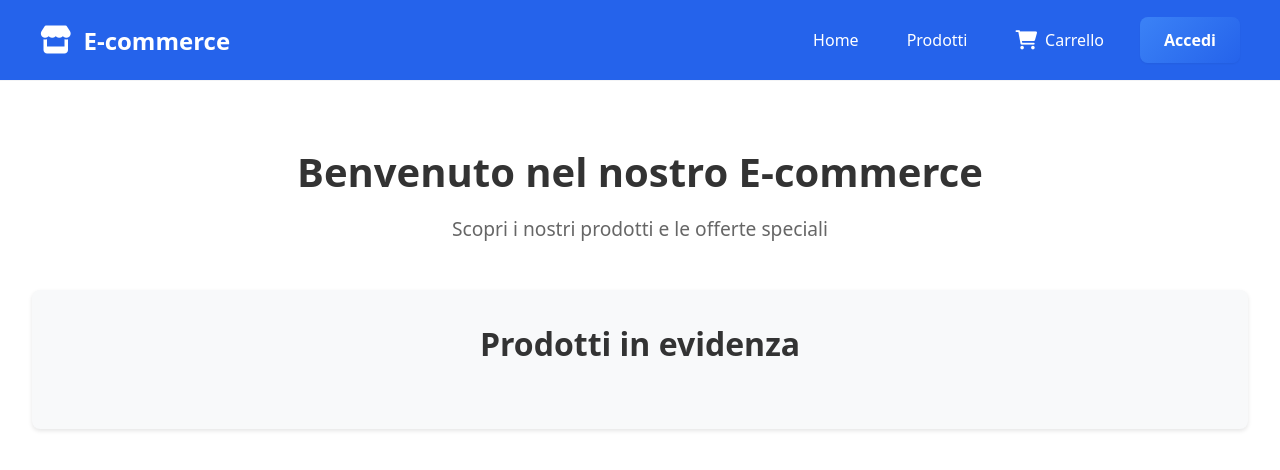
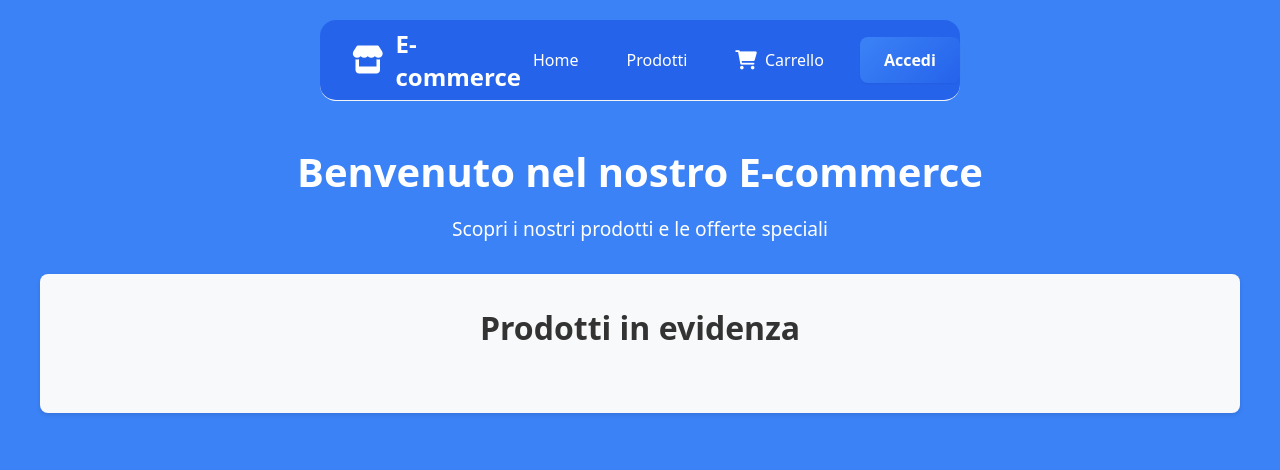
Before and after one commit to Dadox09/SAW-PROJECT, a PHP site: page / in a window 1280 px wide. Shown: the top 470 px of the page. Run offline with PHP 8.4, Linux system fonts and the light colour scheme.

Commit message:
migliorato estetica navbar

```diff
--- a/assets/css/components/main.css
+++ b/assets/css/components/main.css
@@ -42,6 +42,7 @@
 }
 
 body {
+    background-color: var(--primary);
     margin: 0;
     padding: 0;
     font-family: var(--font-family);
@@ -62,22 +63,23 @@ body {
 
 .content h1 {
     font-size: 2.5rem;
-    color: #333;
+    color: var(--white);
     margin-bottom: 1rem;
 }
 
 .content p {
     font-size: 1.2rem;
-    color: #666;
+    color: var(--white);
     margin-bottom: 2rem;
 }
 
 .featured-products {
-    margin-top: 3rem;
     padding: 2rem;
     background-color: #f8f9fa;
     border-radius: 8px;
     box-shadow: 0 2px 4px rgba(0,0,0,0.1);
+    max-width: 1200px;
+    margin: 0 auto;
 }
 
 .featured-products h2 {
--- a/assets/css/components/navbar.css
+++ b/assets/css/components/navbar.css
@@ -2,7 +2,7 @@
 .navbar {
     background-color: var(--primary-dark);
     position: fixed;
-    top: 0;
+    top: 20px;
     left: 0;
     right: 0;
     z-index: 1000;
@@ -10,6 +10,9 @@
     border-bottom: 1px solid var(--gray-light);
     backdrop-filter: blur(8px);
     transition: var(--transition);
+    width: 50%;
+    border-radius: 1rem;
+    margin: 0 auto;
 }
 
 .navbar.scrolled {
```
